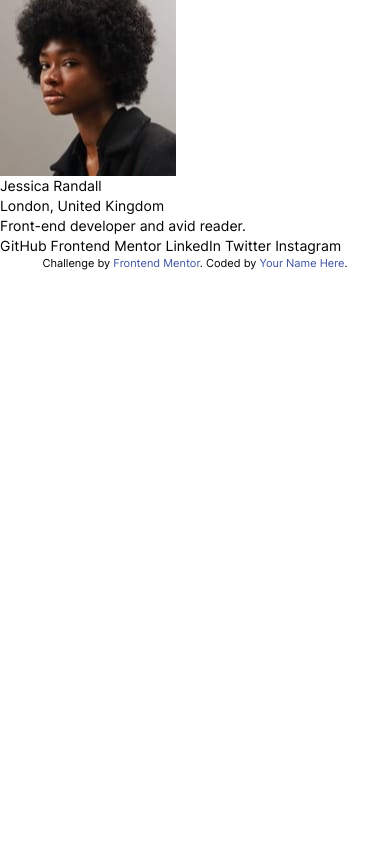
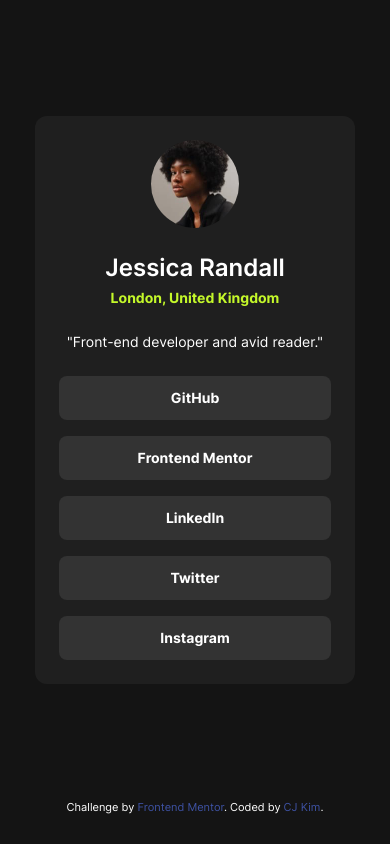
Before and after one commit to cjoak1028/social-links-profile, a website: page index.html in a window 390 px wide. Drawn offline with Linux system fonts and the light colour scheme.

Commit message:
Implement mobile view

```diff
--- a/index.html
+++ b/index.html
@@ -27,27 +27,48 @@
       }
     </style>
   </head>
-  <body class="font-inter text-sm">
-    <main>
+  <body class="font-inter text-sm bg-grey-900 text-white">
+    <main class="bg-grey-800 p-6 max-w-xs m-auto my-29 rounded-xl">
       <img
         src="./assets/images/avatar-jessica.jpeg"
         alt="Profile photo of Jessica Randall"
+        class="size-22 rounded-full m-auto mb-6"
       />
+      <h1 class="text-center text-2xl font-semibold mb-1">Jessica Randall</h1>
+      <h2 class="text-center text-green font-bold mb-6">
+        London, United Kingdom
+      </h2>
+      <h3 class="text-center mb-6">"Front-end developer and avid reader."</h3>
+
+      <div class="flex flex-col items-stretch gap-4">
+        <a
+          class="py-3 bg-grey-700 text-center font-bold rounded-lg hover:bg-green hover:text-grey-700 cursor-pointer"
+          >GitHub</a
+        >
+        <a
+          class="py-3 bg-grey-700 text-center font-bold rounded-lg hover:bg-green hover:text-grey-700 cursor-pointer"
+          >Frontend Mentor</a
+        >
+        <a
+          class="py-3 bg-grey-700 text-center font-bold rounded-lg hover:bg-green hover:text-grey-700 cursor-pointer"
+          >LinkedIn</a
+        >
+        <a
+          class="py-3 bg-grey-700 text-center font-bold rounded-lg hover:bg-green hover:text-grey-700 cursor-pointer"
+          >Twitter</a
+        >
+        <a
+          class="py-3 bg-grey-700 text-center font-bold rounded-lg hover:bg-green hover:text-grey-700 cursor-pointer"
+          >Instagram</a
+        >
+      </div>
     </main>
-    <h1>Jessica Randall</h1>
-    <h2>London, United Kingdom</h2>
-    <h3>Front-end developer and avid reader.</h3>
-
-    <a>GitHub</a>
-    <a>Frontend Mentor</a>
-    <a>LinkedIn</a>
-    <a>Twitter</a>
-    <a>Instagram</a>
 
     <footer class="attribution">
       Challenge by
       <a href="https://www.frontendmentor.io?ref=challenge">Frontend Mentor</a>.
-      Coded by <a href="#">Your Name Here</a>.
+      Coded by
+      <a href="https://www.frontendmentor.io/profile/cjoak1028">CJ Kim</a>.
     </footer>
   </body>
 </html>
```
Also changed, not shown: output.css.
